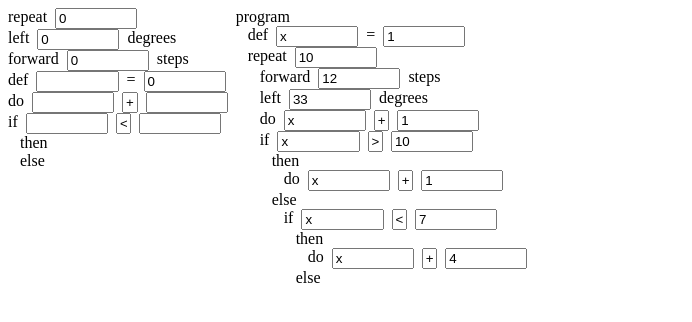
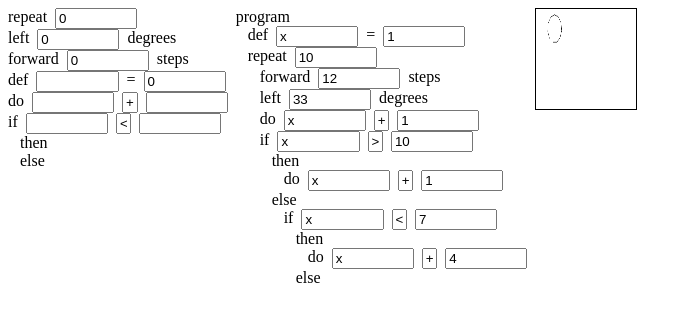
Before and after one commit to Fa3ris/block-code-clone, a plain HTML site: page index.html in a window 1280 px wide. Shown: the whole page, without its empty margins (0-692 px from the left). Drawn offline with Linux system fonts and the light colour scheme.

Commit message:
canvas drawing

```diff
--- a/eval.js
+++ b/eval.js
@@ -8,17 +8,59 @@ const registry = {
   if: evalIf,
 };
 
+const DEG_TO_RAD = Math.PI / 180;
+
 /**
  *
- * this === { scope : {<variables>} }
+ * this === { scope : {<variables>}, x: number, y: number, theta: number, ctx2d: CanvasRenderingContext2D }
  *
  */
 function createRunner() {
   let runs = 0;
+
   return {
     run(block) {
       const scope = {};
-      evalBlock.call({ scope }, block);
+      const canvas = document.querySelector("canvas");
+      const ctx2d = canvas.getContext("2d");
+
+      const w = 100;
+      const h = 100;
+      // display size (CSS pixels)
+      canvas.style.width = w + "px";
+      canvas.style.height = h + "px";
+
+      // ratio of 2 <=> use 2 physical pixels for 1 CSS pixel
+      if (window.devicePixelRatio > 1) {
+        // canvas in memory (physical pixels)
+        canvas.width = w * window.devicePixelRatio;
+        canvas.height = h * window.devicePixelRatio;
+        // use twice as much physical pixels for any operation
+        ctx2d.scale(window.devicePixelRatio, window.devicePixelRatio);
+      }
+
+      const mid_w = w / 2;
+      const mid_h = h / 2;
+
+      evalBlock.call({ scope, ctx2d, x: mid_w, y: mid_h, theta: 0 }, block);
+
+      if (false) {
+        ctx2d.lineWidth = 4;
+
+        ctx2d.beginPath();
+        ctx2d.rect(mid_w - 5, mid_h - 5, 10, 10);
+        ctx2d.stroke();
+
+        ctx2d.lineWidth = 1;
+        ctx2d.beginPath();
+        ctx2d.moveTo(10, 20);
+        ctx2d.lineTo(10, 40);
+        ctx2d.lineTo(50, 40);
+        ctx2d.moveTo(75, 10);
+        ctx2d.lineTo(50, 40);
+        ctx2d.stroke();
+      }
+
       console.log("final state", scope, "runs", ++runs);
     },
   };
@@ -68,7 +110,19 @@ function evalRepeat(block) {
  */
 function evalForward(block) {
   const input = block.querySelector("input");
+  const steps = Number(input.value);
   console.log("forward", Number(input.value));
+  const { x, y, theta, ctx2d } = this;
+  const newX = x + Math.cos(theta) * steps;
+  const newY = y + Math.sin(theta) * steps;
+
+  ctx2d.beginPath();
+  ctx2d.moveTo(x, y);
+  ctx2d.lineTo(newX, newY);
+  ctx2d.stroke();
+
+  this.x = newX;
+  this.y = newY;
 }
 
 /**
@@ -77,6 +131,8 @@ function evalForward(block) {
  */
 function evalLeft(block) {
   const input = block.querySelector("input");
+  const degrees = Number(input.value);
+  this.theta -= degrees * DEG_TO_RAD;
   console.log("left", Number(input.value));
 }
 
--- a/index.html
+++ b/index.html
@@ -9,8 +9,8 @@
   <body>
     <div class="flex-row">
       <div class="menu-items"></div>
-
       <div class="program-container"></div>
+      <canvas></canvas>
     </div>
 
     <script src="dom-utils.js" type="module"></script>
--- a/main.js
+++ b/main.js
@@ -84,12 +84,19 @@ blocks.forEach((b) => {
 const inputs = programBlock.querySelectorAll("input");
 
 inputs.forEach((input) => {
-  input.addEventListener("change", () => {
-    run(programBlock);
+  input.addEventListener("input", () => {
+    requestAnimationFrame(() => run(programBlock));
   });
 });
 
 run(programBlock);
+
+// document.addEventListener('dragstart', dragStart, false);
+//     document.addEventListener('dragenter', dragEnter, false);
+//     document.addEventListener('dragover', dragOver, false);
+//     document.addEventListener('drag', function(){}, false);
+//     document.addEventListener('drop', drop, false);
+//     document.addEventListener('dragend', dragEnd, false);
 
 
 if (false) {
--- a/style.css
+++ b/style.css
@@ -14,3 +14,7 @@ input {
 input.operator {
     width: 1ch;
 }
+
+canvas {
+    border: 1px solid black;
+}
```
